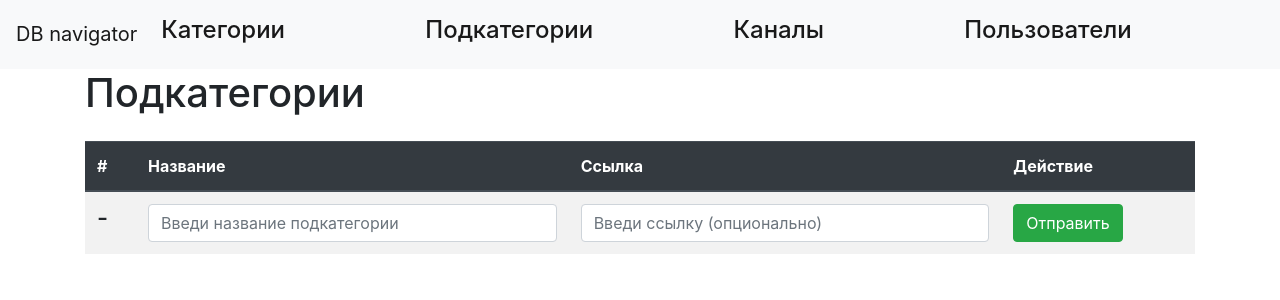
After one commit to sweetsenpai/psprof_main, a Flask app: page /1/subedit in a window 1280 px wide. The commit adds this page. Shown: the top 300 px of the page. Run offline with Flask 3, Linux system fonts and the light colour scheme; data that the repository does not hold is empty; parts of the project's set-up code (start-up, migrations or seed data) failed here and were passed over; some libraries are stand-ins or nearby versions.

Commit message:
sub CTUD functionality

```diff
--- a/flask_app/app.py
+++ b/flask_app/app.py
@@ -24,24 +24,49 @@ def categories_html():
             new_categori = Categories(categori_name)
             db.session.add(new_categori)
             db.session.commit()
-            return redirect(url_for('categories_html'))
 
         elif request.form.get('delete_button'):
-            delete_id=request.form['delete_button']
+            delete_id = request.form['delete_button']
             db.session.query(Categories).filter_by(category_id=delete_id).delete()
             db.session.commit()
-            return redirect(url_for('categories_html'))
 
         elif request.form.get('change_button'):
-            old_id = request.form["change_button"]
-            category_update = db.session.query(Categories).filter_by(category_id=old_id).one()
-            category_update.category_id = request.form["cat_id"]
+            update_id = request.form["change_button"]
+            category_update = db.session.query(Categories).filter_by(category_id=update_id).one()
+            category_update.view_order = request.form["cat_view"]
             category_update.category_title = request.form["cat_title"]
             db.session.commit()
-            return redirect(url_for('categories_html'))
+
+        return redirect(url_for('categories_html'))
 
     users = db.session().query(Categories).order_by(Categories.view_order).all()
     return render_template('categories.html', posts=users)
+
+
+@app.route('/<int:category_id>/subedit', methods=('GET', 'POST'))
+def subedit(category_id):
+    if request.method == 'POST':
+        if request.form.get('send_button'):
+            new_sub = Subcategories(category_id,request.form['subcategories_titel'], request.form['subcategories_url'])
+            db.session.add(new_sub)
+            db.session.commit()
+        if request.form.get('delete_button'):
+            delete_id = request.form['delete_button']
+            db.session.query(Subcategories).filter_by(subcategories_id= delete_id).delete()
+            db.session.commit()
+        if request.form.get('change_button'):
+            update_id = request.form["change_button"]
+            sub_title = request.form["sub_title"]
+            sub_url = request.form["sub_url"]
+            sub_veiw =  request.form["sub_view"]
+            update_obj = db.session.query(Subcategories).where(Subcategories.subcategories_id==update_id).one_or_none()
+            update_obj.subcategories_titel = sub_title
+            update_obj.subcategories_url = sub_url
+            update_obj.view_order = sub_veiw
+            db.session.commit()
+        return redirect(f'/{category_id}/subedit')
+    subc = db.session.query(Subcategories).where(Subcategories.subcategories_categories == category_id).order_by(Subcategories.view_order).all()
+    return render_template(f'subedit.html', posts=subc)
 
 
 @app.route("/users")
--- a/flask_app/templates/base.html
+++ b/flask_app/templates/base.html
@@ -27,7 +27,7 @@
         <div class="collapse navbar-collapse" id="navbarNav">
           <ul class="navbar-nav">
           <li class="nav-item active">
-              <a class="nav-link" href="categories"><h4>Категории</h4></a>
+              <a class="nav-link" href="{{ url_for('categories_html')}}"><h4>Категории</h4></a>
           </li>
           </ul>
       </div>
--- /dev/null
+++ b/flask_app/templates/subedit.html
@@ -0,0 +1,54 @@
+{% extends 'base.html' %}
+
+{% block content %}
+    <h1>{% block title %}  Подкатегории {% endblock %}</h1>
+    <table class="table table-striped table-hover">
+    <thead class="thead-dark">
+        <tr>
+        <th scope="col">#</th>
+        <th scope="col">Название</th>
+        <th scope="col">Ссылка</th>
+        <th scope="col">Действие</th>
+        </tr>
+    </thead>
+    <tbody>
+    <tr>
+        <th scope="row"><h4>{{ '-'}}</h4></th>
+        <form method="post">
+
+                <div class="input-group mb-3">
+                    <td><input type="text" name="subcategories_titel"  class="form-control" placeholder="Введи название подкатегории" aria-label="Введи название подкатегории" aria-describedby="basic-addon2"></td>
+                    <td><input type="text" name="subcategories_url"  class="form-control" placeholder="Введи ссылку (опционально)" aria-label="Введи ссылку (опционально)" aria-describedby="basic-addon2"></td>
+                </div>
+
+                <div class="input-group-append">
+                    <td> <button type="submit" class="btn btn-success" name="send_button" value='Create'>Отправить</button></td>
+                </div>
+        </form>
+
+    </tr>
+    {% for post in posts %}
+            <tr>
+                <form method="post">
+                    <th scope="row">
+                        <input name='sub_view' value={{ post['view_order']}} style='width: 100%; border-box;border: none;background-color: transparent;color: black;' placeholder={{ post['view_order']}}></input>
+                    </th>
+                            <div class="input-group-append">
+                                <td><input name='sub_title' value={{ post['subcategories_titel']}} style='width: 100%; border-box;border: none;background-color: transparent;color: black;'placeholder={{ post['subcategories_titel']}}></input></td>
+                                {% if post['subcategories_url']%}
+                                    <td><input name='sub_url' style='width: 100%; border-box;border: none;background-color: transparent;color: black;'placeholder={{ post['subcategories_url']}} value={{ post['subcategories_url']}}></input></td>
+                                {% else %}
+                                <td><input name='sub_url' style='width: 100%; border-box;border: none;background-color: transparent;color: black;'></input></td>
+                                {% endif %}
+                                </div>
+                        <td>
+                                <button type="button" onclick="location.href='';" class="btn btn-primary">Каналы</button>
+                                <button type="submit" value={{ post['subcategories_id']}} class="btn btn-warning" name="change_button" value='Change'>Изменить</button>
+                                <button type="submit" value={{ post['subcategories_id']}} class="btn btn-danger" name="delete_button" value='Delete'>Удалить</button>
+                        </td>
+                    </div>
+                </form>
+            </tr>
+    {% endfor %}
+    </tbody>
+{% endblock %}
```
Also changed, not shown: DB/db_builder.py (+4 -3 lines), flask_app/templates/categories.html (+6 -4 lines).
